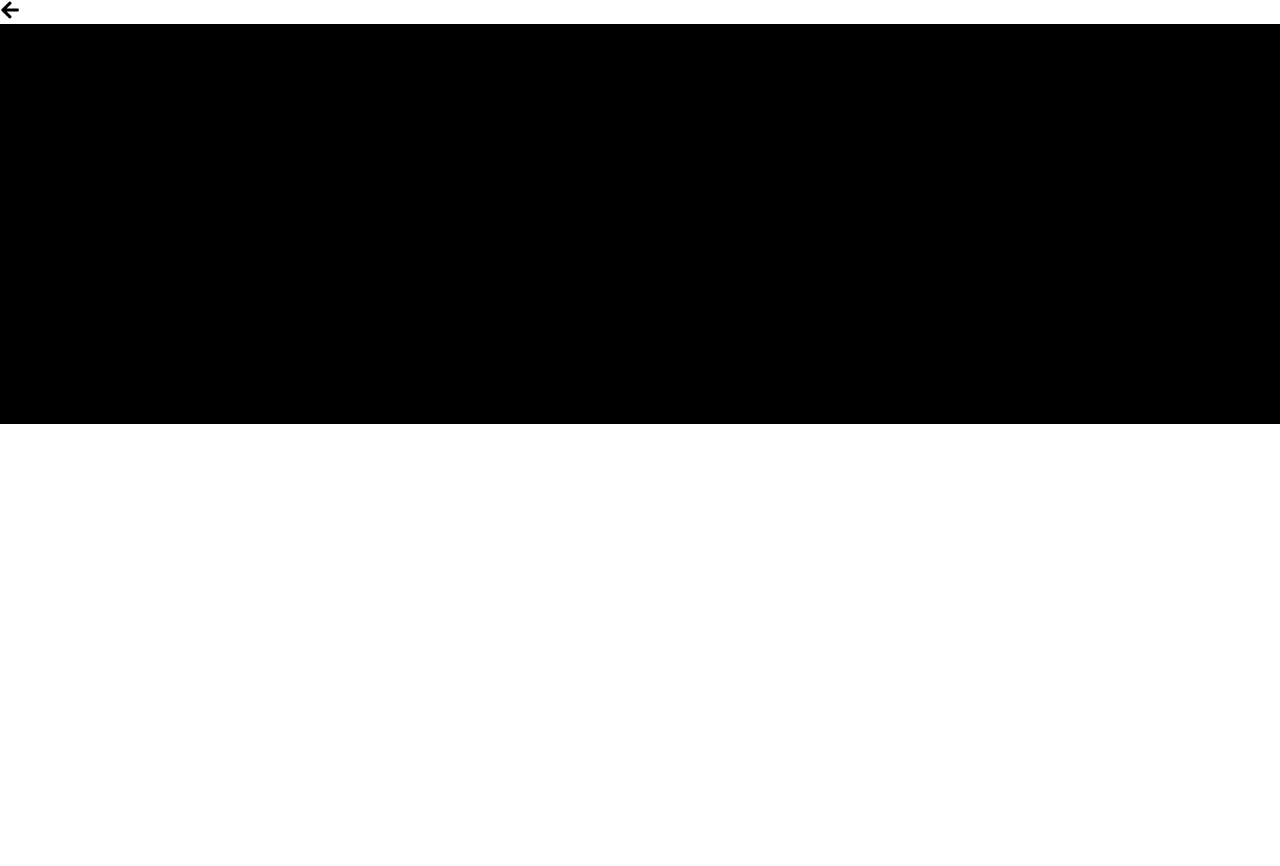
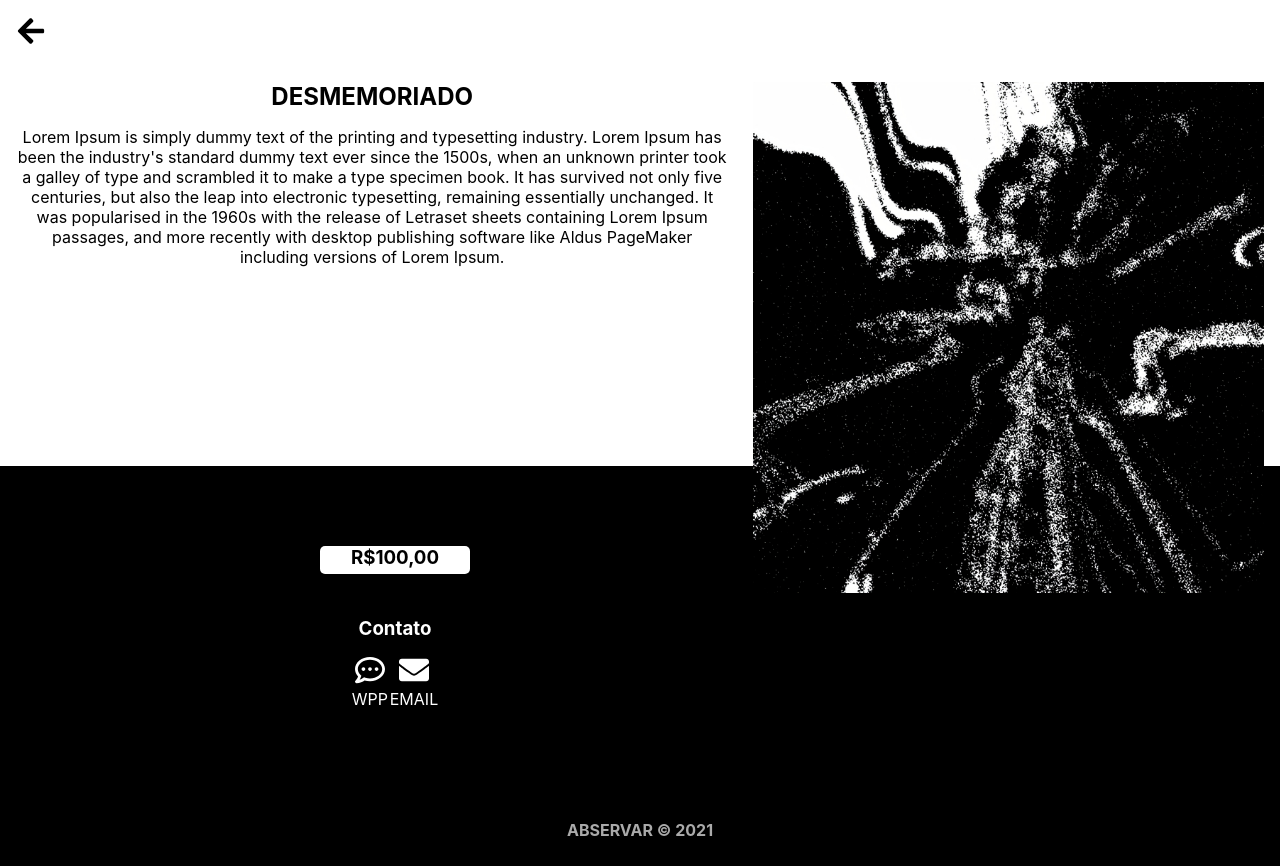
Before and after one commit to 1ugon/abservar, a React (Create React App) app: page /art/desmemoriado in a window 1280 px wide. Before the commit the page ends 800 px from the top, so only its background shows below. Built offline with nearby package versions, Linux system fonts and the light colour scheme.

Commit message:
creating almost everything

```diff
--- a/src/data/arts.js
+++ b/src/data/arts.js
@@ -8,8 +8,9 @@
     id: 1,
     slang: "desmemoriado",
     title: "Desmemoriado",
-    description: "",
-    price: 0,
+    description:
+      "Lorem Ipsum is simply dummy text of the printing and typesetting industry. Lorem Ipsum has been the industry's standard dummy text ever since the 1500s, when an unknown printer took a galley of type and scrambled it to make a type specimen book. It has survived not only five centuries, but also the leap into electronic typesetting, remaining essentially unchanged. It was popularised in the 1960s with the release of Letraset sheets containing Lorem Ipsum passages, and more recently with desktop publishing software like Aldus PageMaker including versions of Lorem Ipsum.",
+    price: 100,
     image: Desmemoriado,
     imagealt: "",
     class: "art1",
@@ -18,8 +19,9 @@
     id: 2,
     slang: "quetiapina",
     title: "Quetiapina",
-    description: "",
-    price: 0,
+    description:
+      "Lorem Ipsum is simply dummy text of the printing and typesetting industry. Lorem Ipsum has been the industry's standard dummy text ever since the 1500s, when an unknown printer took a galley of type and scrambled it to make a type specimen book. It has survived not only five centuries, but also the leap into electronic typesetting, remaining essentially unchanged. It was popularised in the 1960s with the release of Letraset sheets containing Lorem Ipsum passages, and more recently with desktop publishing software like Aldus PageMaker including versions of Lorem Ipsum.",
+    price: 50,
     image: Quetiapina,
     imagealt: "",
     class: "art2",
@@ -28,8 +30,9 @@
     id: 3,
     slang: "fluoxetina",
     title: "Fluoxetina",
-    description: "",
-    price: 0,
+    description:
+      "Lorem Ipsum is simply dummy text of the printing and typesetting industry. Lorem Ipsum has been the industry's standard dummy text ever since the 1500s, when an unknown printer took a galley of type and scrambled it to make a type specimen book. It has survived not only five centuries, but also the leap into electronic typesetting, remaining essentially unchanged. It was popularised in the 1960s with the release of Letraset sheets containing Lorem Ipsum passages, and more recently with desktop publishing software like Aldus PageMaker including versions of Lorem Ipsum.",
+    price: 200,
     image: Fluoxetina,
     imagealt: "",
     class: "art3",
@@ -37,9 +40,10 @@
   {
     id: 4,
     slang: "mortelentab",
-    title: "MorteLentaB",
-    description: "",
-    price: 0,
+    title: "Morte Lenta B",
+    description:
+      "Lorem Ipsum is simply dummy text of the printing and typesetting industry. Lorem Ipsum has been the industry's standard dummy text ever since the 1500s, when an unknown printer took a galley of type and scrambled it to make a type specimen book. It has survived not only five centuries, but also the leap into electronic typesetting, remaining essentially unchanged. It was popularised in the 1960s with the release of Letraset sheets containing Lorem Ipsum passages, and more recently with desktop publishing software like Aldus PageMaker including versions of Lorem Ipsum.",
+    price: 10,
     image: MorteLentaB,
     imagealt: "",
     class: "art4",
--- a/src/pages/About.jsx
+++ b/src/pages/About.jsx
@@ -1,14 +1,15 @@
+import "../style/about.css";
 import React from "react";
 import { Link } from "react-router-dom";
 
-import { FaArrowLeft } from "react-icons/fa";
+import AboutImage from "../assets/about.png";
+import Footer from "../components/Footer";
 
-import "../style/about.css";
-
-import AboutImage from "../assets/about.png";
+import { FaArrowLeft, FaRegCommentDots, FaEnvelope } from "react-icons/fa";
 
 function About() {
   return (
+    <>
       <div className="about">
         <div className="back">
           <Link to="/">
@@ -26,14 +27,26 @@
           <p>based in brasília, brazil</p>
           <br />
           <p>started in the professional field in 2014 as video editor</p>
-        <p>currently studying audio-visual at Instituto Federal de Brasília</p>
+          <p>
+            currently studying audio-visual at Instituto Federal de Brasília
+          </p>
           <br />
           <p>
             main interest include cinematography, art direction, motion & sound
             design
           </p>
+          <div className="buttons">
+            <Link to="/" placeholder="teste">
+              <FaRegCommentDots size={30} color="white" />
+            </Link>
+            <Link to="/">
+              <FaEnvelope size={30} color="white" />
+            </Link>
           </div>
         </div>
+      </div>
+      <Footer />
+    </>
   );
 }
 
--- a/src/pages/ArtDetail.jsx
+++ b/src/pages/ArtDetail.jsx
@@ -1,23 +1,63 @@
+import "../style/artdetail.css";
 import React from "react";
-import { Link } from "react-router-dom";
+import { Link, useParams } from "react-router-dom";
 
-import { FaArrowLeft } from "react-icons/fa";
+import Footer from "../components/Footer";
+import About from "../pages/About";
 
-import "../style/artdetail.css";
+import { FaArrowLeft, FaRegCommentDots, FaEnvelope } from "react-icons/fa";
+
+import { useArt } from "../data/arts";
 
 function ArtDetail() {
+  const params = useParams();
+  const art = useArt(params.slang);
+
+  if (!art) {
+    return <About />;
+  } else {
     return (
+      <>
         <div className="artdetail">
+          <div className="back">
+            <Link to="/">
+              <FaArrowLeft size={30} color="black" />
+            </Link>
+          </div>
           <div className="backwhite">
-        <Link to="/">
-          <FaArrowLeft size={20} color="black" />
-        </Link>
-        <div className="backblack">
-          <p>Teste</p>
+            <div className="grid">
+              <div>
+                <h2>{art.title.toLocaleUpperCase()}</h2>
+                <p>{art.description}</p>
+              </div>
+              <div>
+                <img className="artimage" src={art.image} alt={art.imagealt} />
               </div>
             </div>
           </div>
+          <div className="backblack">
+            <div className="center">
+              <div className="price">
+                <h3>R${art.price},00</h3>
+                <h3 className="contato">Contato</h3>
+                <div className="buttons">
+                  <Link className="button" to="/" placeholder="teste">
+                    <FaRegCommentDots size={30} color="white" />
+                    WPP
+                  </Link>
+                  <Link className="button" to="/">
+                    <FaEnvelope size={30} color="white" />
+                    EMAIL
+                  </Link>
+                </div>
+              </div>
+            </div>
+          </div>
+        </div>
+        <Footer />
+      </>
     );
+  }
 }
 
 export default ArtDetail;
--- a/src/pages/Homepage.jsx
+++ b/src/pages/Homepage.jsx
@@ -1,11 +1,10 @@
+import "../style/homepage.css";
 import React from "react";
 import { Link } from "react-router-dom";
 
-import "../style/homepage.css";
-
+import Header from "../assets/HEADER.mp4";
 import Footer from "../components/Footer";
 
-import Header from "../assets/HEADER.mp4";
 import { arts } from "../data/arts";
 import { motions } from "../data/motions";
 
--- a/src/style/about.css
+++ b/src/style/about.css
@@ -4,7 +4,6 @@
 }
 
 .mainabout {
-  text-align: center;
   color: white;
 }
 
@@ -13,6 +12,7 @@
 }
 
 .mainabout h1 {
+  text-align: center;
   font-size: 5rem;
 }
 
@@ -22,6 +22,15 @@
 }
 
 .mainabout img {
+  margin-left: 10rem;
   width: 200px;
   height: 200px;
 }
+
+.buttons {
+  padding: 15px 32px;
+  display: grid;
+  grid-template-columns: repeat(2, auto);
+  justify-content: center;
+  grid-gap: 2%;
+}
--- a/src/style/artdetail.css
+++ b/src/style/artdetail.css
@@ -1,12 +1,61 @@
 .artdetail {
+  height: 100vh;
 }
 
 .backwhite {
   background-color: white;
   height: 50vh;
+  text-align: center;
 }
 
 .backblack {
   background-color: black;
   height: 50vh;
+  text-align: center;
 }
+
+.grid {
+  padding: 1rem;
+  display: grid;
+  grid-template-columns: repeat(2, auto);
+  justify-content: center;
+  grid-gap: 2%;
+}
+
+.backwhite img {
+  max-height: 100%;
+  max-width: 100%;
+}
+
+.backwhite p {
+  margin-top: 1rem;
+}
+
+.center {
+  padding: 5rem 25%;
+}
+
+.price {
+  background-color: white;
+  width: 150px;
+  height: 28px;
+  border-radius: 5px;
+}
+
+.contato {
+  margin-top: 3rem;
+  color: white;
+}
+
+.buttons {
+  padding: 15px 32px;
+  display: grid;
+  grid-template-columns: repeat(2, auto);
+  justify-content: center;
+  grid-gap: 2%;
+}
+
+.button {
+  text-decoration: none;
+  color: white;
+}
--- a/src/style/homepage.css
+++ b/src/style/homepage.css
@@ -75,7 +75,22 @@
   transition: 1s;
 }
 
-.grid img:hover {
+.grid .art1:hover {
   transform: scale(1.15);
   transition: 1s;
 }
+
+.grid .art2:hover {
+  transform: scale(1.15);
+  transition: 1s;
+}
+
+.grid .art3:hover {
+  transform: scale(1.15);
+  transition: 1s;
+}
+
+.grid .art4:hover {
+  transform: scale(1.15);
+  transition: 1s;
+}
```
Lines whose indentation alone changed are shown as unchanged.
